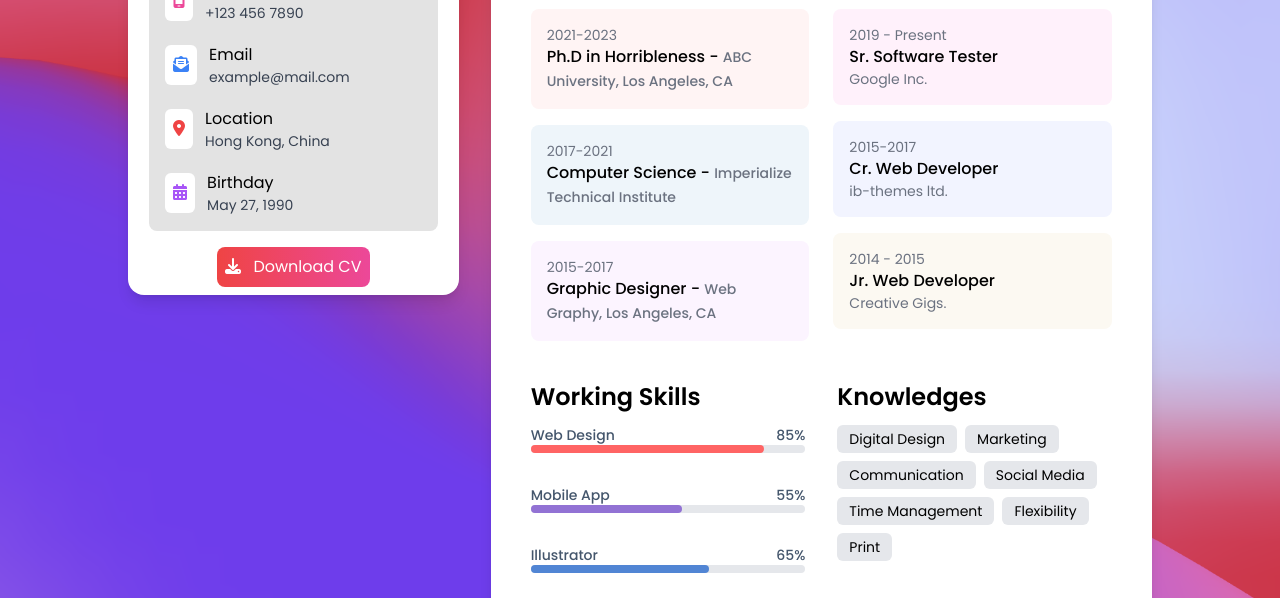
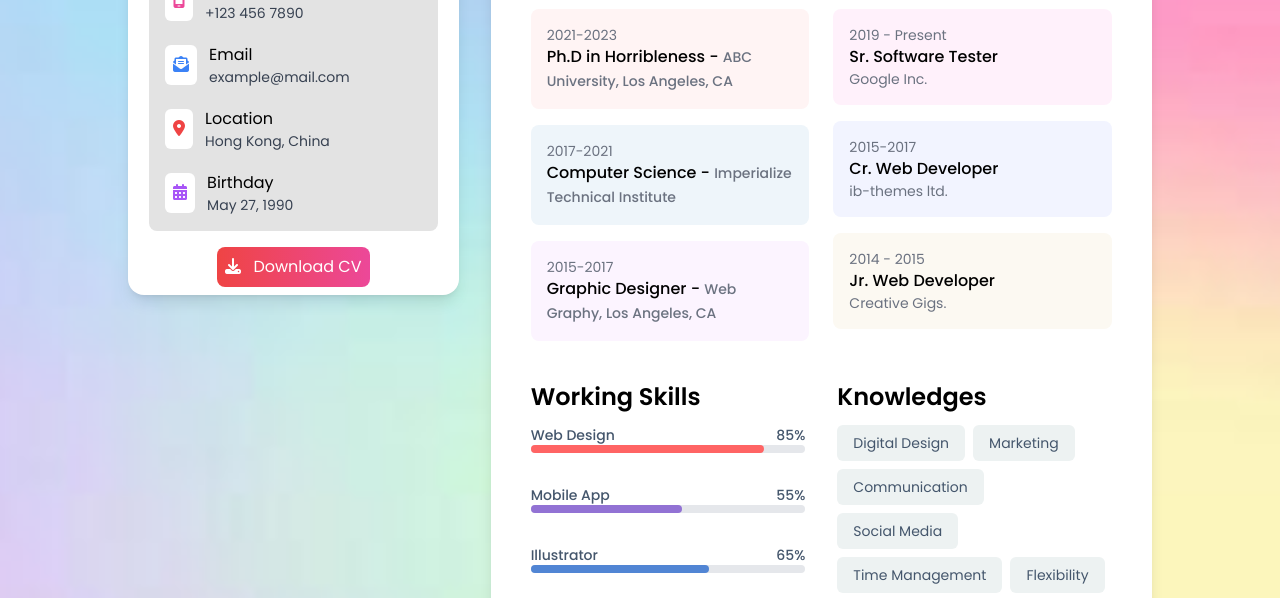
Before and after one commit to NaimoonJannat/personal-portfolio, a plain HTML site: page index.html in a window 1280 px wide. Shown: the part 349-947 px from the top of the page. Drawn offline with nearby package versions, Linux system fonts and the light colour scheme.

Commit message:
Background changed

```diff
--- a/index.html
+++ b/index.html
@@ -46,7 +46,7 @@
         }
     </script>
 </head>
-<body class="bg-[url('./Images/bg.png')] bg-cover bg-center bg-no-repeat primary-font">
+<body class="bg-[url('./Images/bg2.jpg')] bg-cover bg-center bg-no-repeat primary-font">
 
      <!-- container body  -->
      <div class="w-11/12 md:w-4/5 py-6 mx-auto flex flex-col md:flex-row gap-8 md:py-20">
@@ -248,14 +248,14 @@
             </div>
             <div>
                 <h3 class="text-2xl font-semibold mb-3">Knowledges</h3>
-                <div class="flex flex-wrap gap-2">
-                    <span class="bg-gray-200 text-sm px-3 py-1 rounded-md">Digital Design</span>
-                    <span class="bg-gray-200 text-sm px-3 py-1 rounded-md">Marketing</span>
-                    <span class="bg-gray-200 text-sm px-3 py-1 rounded-md">Communication</span>
-                    <span class="bg-gray-200 text-sm px-3 py-1 rounded-md">Social Media</span>
-                    <span class="bg-gray-200 text-sm px-3 py-1 rounded-md">Time Management</span>
-                    <span class="bg-gray-200 text-sm px-3 py-1 rounded-md">Flexibility</span>
-                    <span class="bg-gray-200 text-sm px-3 py-1 rounded-md">Print</span>
+                <div class="flex flex-wrap gap-2 text-[#44566C]">
+                    <span class="bg-[#EDF2F2] text-sm px-4 py-2 rounded-md">Digital Design</span>
+                    <span class="bg-[#EDF2F2] text-sm px-4 py-2 rounded-md">Marketing</span>
+                    <span class="bg-[#EDF2F2] text-sm px-4 py-2 rounded-md">Communication</span>
+                    <span class="bg-[#EDF2F2] text-sm px-4 py-2 rounded-md">Social Media</span>
+                    <span class="bg-[#EDF2F2] text-sm px-4 py-2 rounded-md">Time Management</span>
+                    <span class="bg-[#EDF2F2] text-sm px-4 py-2 rounded-md">Flexibility</span>
+                    <span class="bg-[#EDF2F2] text-sm px-4 py-2 rounded-md">Print</span>
                 </div>
             </div>
         </div>
```
Also changed, not shown: about-me.html (+2 -2 lines), blogs.html (+1 -1 lines), contact.html (+1 -1 lines), projects.html (+1 -1 lines), Images/bg2.jpg (added).
